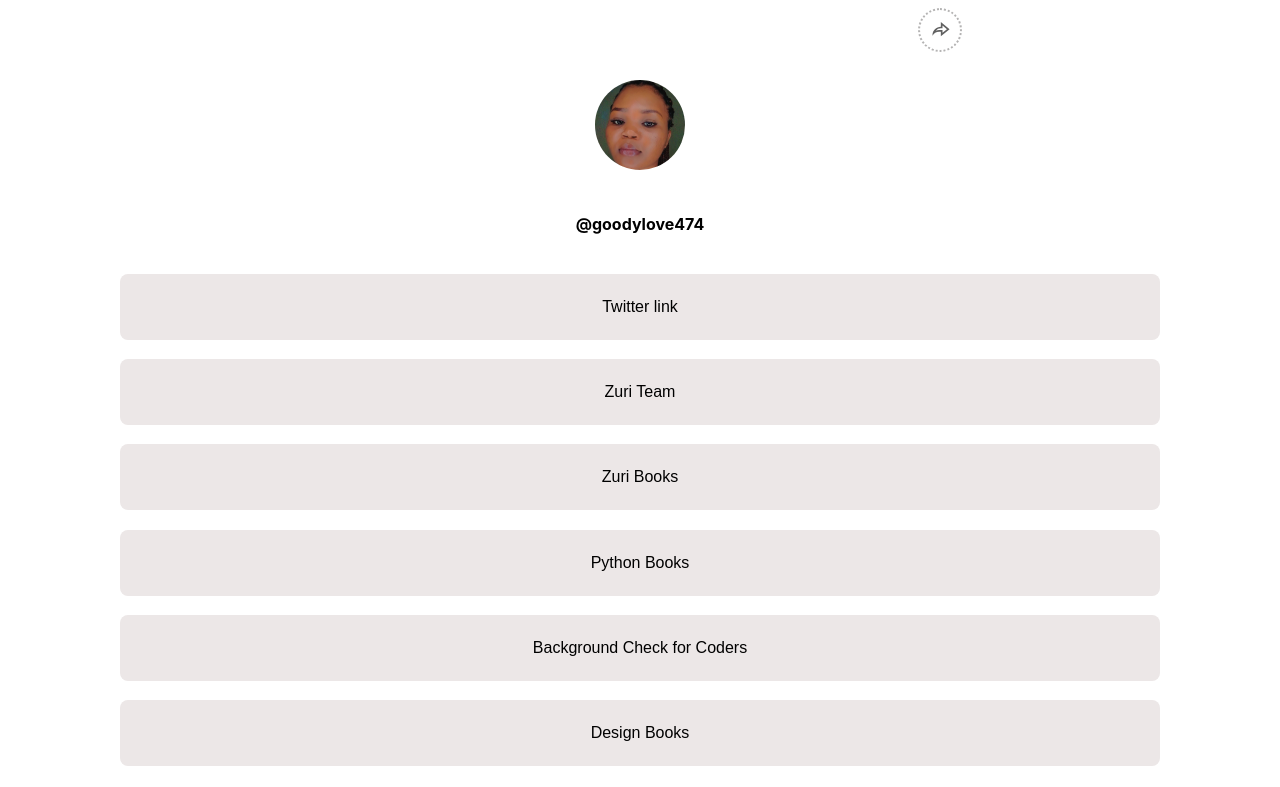
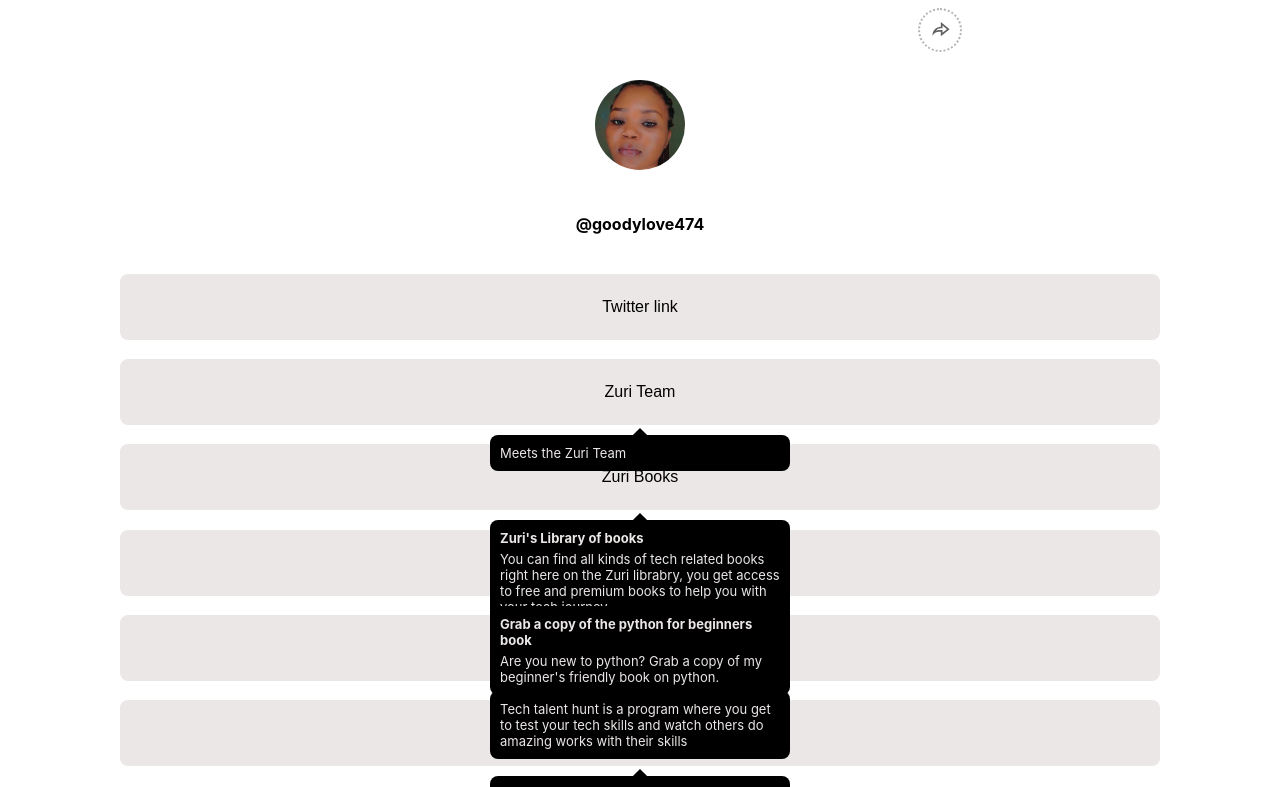
Before and after one commit to goodylove/linktree, a React (Create React App) app: page / in a window 1280 px wide. Shown: the top 787 px of the page. Built offline with nearby package versions, Linux system fonts and the light colour scheme.

Commit message:
Complete Tooltip

```diff
--- a/src/components/LinkButton/index.jsx
+++ b/src/components/LinkButton/index.jsx
@@ -3,7 +3,7 @@
 import "./LinkButton.css";
 
 const LinkButton = ({ children, id, href, tooltipTitle, tooltipSubText }) => {
-  const [showTooltip, setShowTooltip] = useState(false);
+  const [showTooltip, setShowTooltip] = useState(true);
 
   const handleShowTooltip = () => {
     setShowTooltip(true);
--- a/src/components/Tooltip/Tooltip.css
+++ b/src/components/Tooltip/Tooltip.css
@@ -2,7 +2,7 @@
   position: absolute;
   top: calc(100% + 10px);
   left: 50%;
-  transform: translateX(-50%);
+  transform: translate(-50%, -66.5px);
   z-index: 1;
   background-color: var(---textColor);
   color: var(---lightColor);
@@ -32,4 +32,5 @@
 .Tooltip.show {
   opacity: 1;
   transition: 0.5s;
+  transform: translate(-50%, 0);
 }
```
